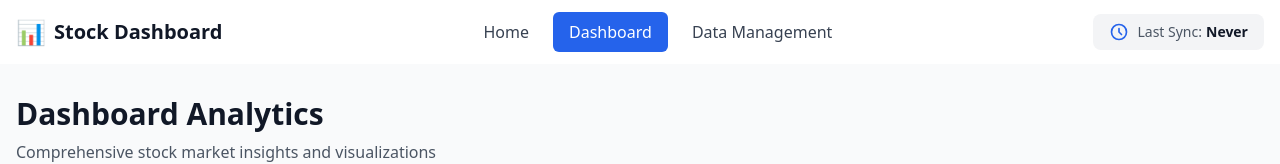
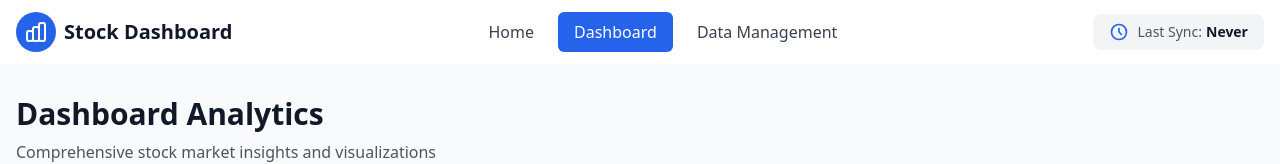
Before and after one commit to hnfadtya/US-Stock-Market-Analytics-Website, a React (Vite) app in the folder frontend/: page /dashboard in a window 1280 px wide. Shown: the top 164 px of the page. Built offline with nearby package versions, Linux system fonts and the light colour scheme; no server answers; the HTML template or start-up script is replaced by a standard one.

Commit message:
style: change tab browser, navbar and stats card icon into appropriate svg format

```diff
--- a/frontend/index.html
+++ b/frontend/index.html
@@ -2,7 +2,8 @@
 <html lang="en">
     <head>
         <meta charset="UTF-8" />
-        <link rel="icon" type="image/svg+xml" href="/vite.svg" />
+        <link rel="icon" type="image/svg+xml" href="/logo.svg" />
+        <meta name="description" content="Stock Market Dashboard - Track and analyze stock market data with real-time synchronization" />
         <meta name="viewport" content="width=device-width, initial-scale=1.0" />
         <title>Stock Dashboard</title>
     </head>
--- a/frontend/src/components/common/Navbar.jsx
+++ b/frontend/src/components/common/Navbar.jsx
@@ -43,7 +43,21 @@ const Navbar = () => {
                 <div className="flex items-center justify-between h-16">
                     {/* Logo & Brand */}
                     <Link to="/" className="flex items-center space-x-2">
-                        <span className="text-2xl">📊</span>
+                        <div className="inline-flex items-center justify-center w-10 h-10 bg-blue-600 rounded-full text-white">
+                            <svg
+                                className="w-6 h-6"
+                                fill="none"
+                                stroke="currentColor"
+                                viewBox="0 0 24 24"
+                            >
+                                <path
+                                    strokeLinecap="round"
+                                    strokeLinejoin="round"
+                                    strokeWidth={2}
+                                    d="M9 19v-6a2 2 0 00-2-2H5a2 2 0 00-2 2v6a2 2 0 002 2h2a2 2 0 002-2zm0 0V9a2 2 0 012-2h2a2 2 0 012 2v10m-6 0a2 2 0 002 2h2a2 2 0 002-2m0 0V5a2 2 0 012-2h2a2 2 0 012 2v14a2 2 0 01-2 2h-2a2 2 0 01-2-2z"
+                                />
+                            </svg>
+                        </div>
                         <span className="text-xl font-bold text-gray-900">
                             Stock Dashboard
                         </span>
--- a/frontend/src/components/dashboard/StatsCards.jsx
+++ b/frontend/src/components/dashboard/StatsCards.jsx
@@ -39,28 +39,45 @@ const StatsCards = ({ dateRange, refreshKey }) => {
     {
       title: 'Total Stocks',
       value: formatNumber(stats.totalStocks),
-      icon: '📈',
+      icon: (
+        <svg xmlns="http://www.w3.org/2000/svg" className="w-6 h-6" fill="none" viewBox="0 0 24 24" stroke="currentColor" strokeWidth={2}>
+          <path strokeLinecap="round" strokeLinejoin="round" d="M13 7h8m0 0v8m0-8l-8 8-4-4-6 6" />
+        </svg>
+      ),
       bgColor: 'bg-blue-100',
       textColor: 'text-blue-600',
     },
     {
       title: 'Total Records',
       value: formatNumber(stats.totalRecords),
-      icon: '📊',
+      icon: (
+        <svg xmlns="http://www.w3.org/2000/svg" className="w-6 h-6" fill="none" viewBox="0 0 24 24" stroke="currentColor" strokeWidth={2}>
+          <path strokeLinecap="round" strokeLinejoin="round" d="M4 7v10c0 2.21 3.582 4 8 4s8-1.79 8-4V7M4 7c0 2.21 3.582 4 8 4s8-1.79 8-4M4 7c0-2.21 3.582-4 8-4s8 1.79 8 4m0 5c0 2.21-3.582 4-8 4s-8-1.79-8-4" />
+        </svg>
+      ),
       bgColor: 'bg-green-100',
       textColor: 'text-green-600',
     },
     {
       title: 'Total Sectors',
       value: formatNumber(stats.totalSectors),
-      icon: '🏢',
+      icon: (
+        <svg xmlns="http://www.w3.org/2000/svg" className="w-6 h-6" fill="none" viewBox="0 0 24 24" stroke="currentColor" strokeWidth={2}>
+          <path strokeLinecap="round" strokeLinejoin="round" d="M11 3.055A9.001 9.001 0 1020.945 13H11V3.055z" />
+          <path strokeLinecap="round" strokeLinejoin="round" d="M20.488 9H15V3.512A9.025 9.025 0 0120.488 9z" />
+        </svg>
+      ),
       bgColor: 'bg-purple-100',
       textColor: 'text-purple-600',
     },
     {
       title: 'Latest Date',
       value: formatDate(stats.latestDate),
-      icon: '📅',
+      icon: (
+        <svg xmlns="http://www.w3.org/2000/svg" className="w-6 h-6" fill="none" viewBox="0 0 24 24" stroke="currentColor" strokeWidth={2}>
+          <path strokeLinecap="round" strokeLinejoin="round" d="M8 7V3m8 4V3m-9 8h10M5 21h14a2 2 0 002-2V7a2 2 0 00-2-2H5a2 2 0 00-2 2v12a2 2 0 002 2z" />
+        </svg>
+      ),
       bgColor: 'bg-orange-100',
       textColor: 'text-orange-600',
     },
```
Also changed, not shown: frontend/public/logo.svg (added).
